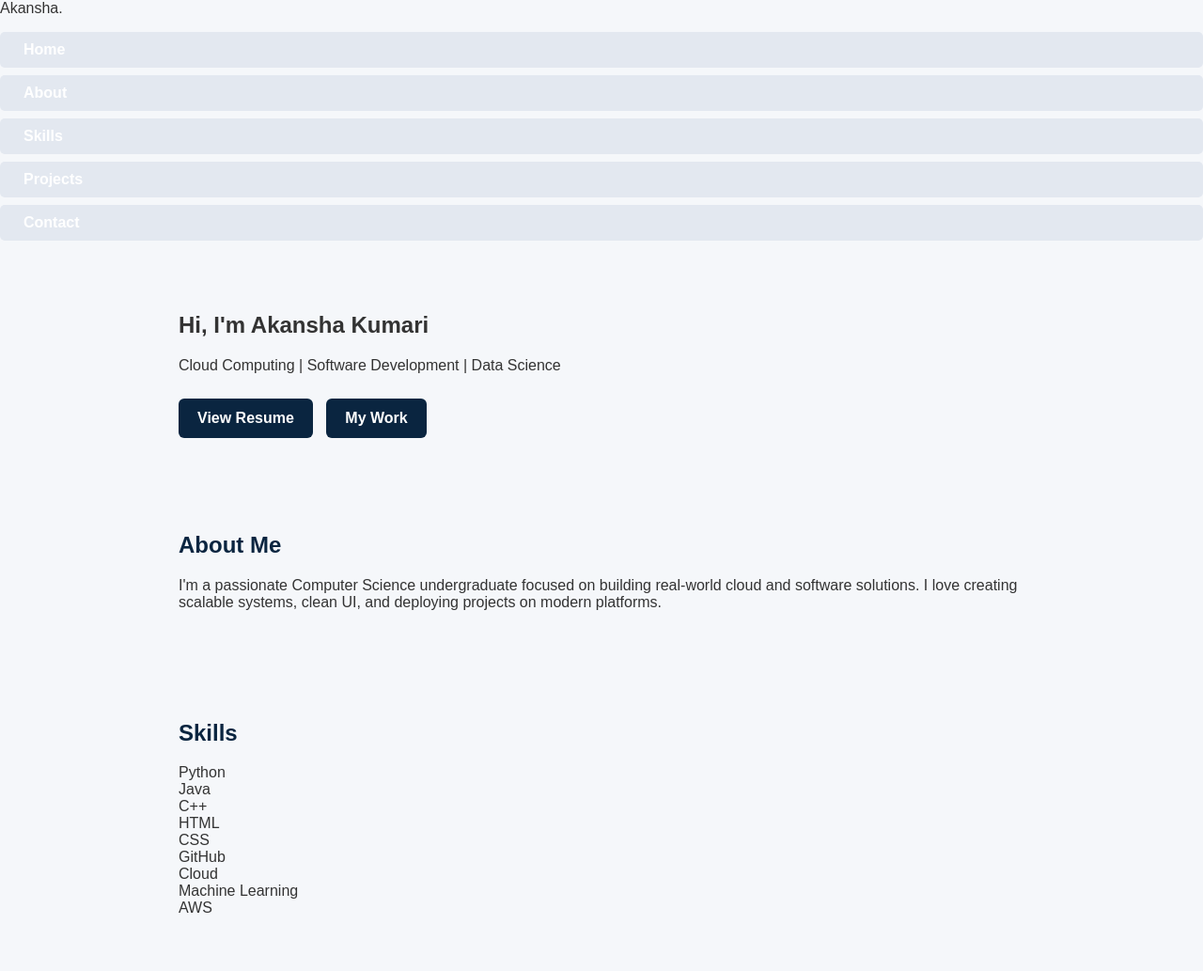
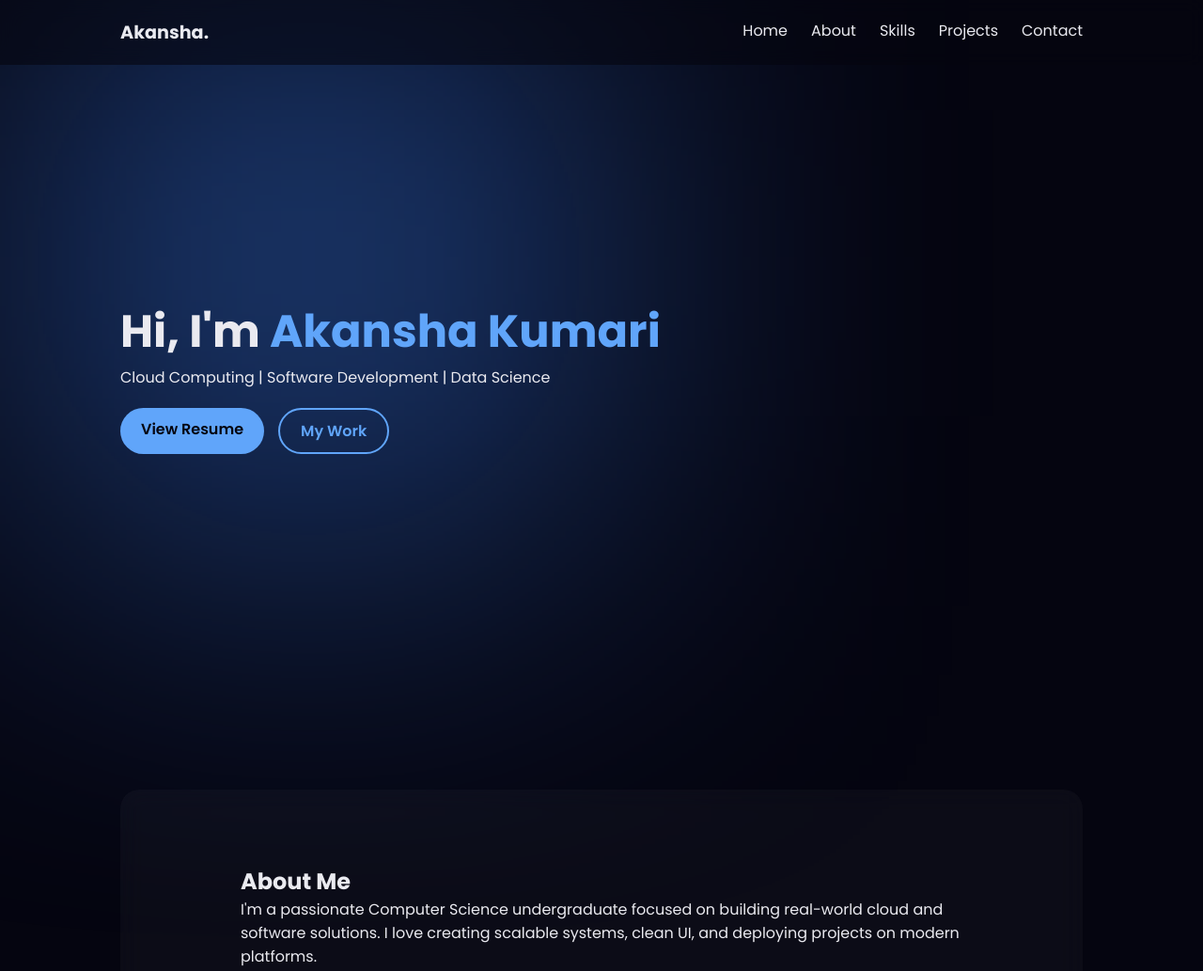
Before and after one commit to Akansha1780/Akansha_portfolio, a plain HTML site: page index.html in a window 1280 px wide. Shown: the top 1033 px of the page at 94% size. Drawn offline with Linux system fonts and the light colour scheme.

Commit message:
Update style.css

```diff
--- a/style.css
+++ b/style.css
@@ -1,73 +1,151 @@
-body {
-    margin: 0;
-    font-family: Arial, sans-serif;
-    background: #f5f7fa;
-    color: #333;
+*{
+  margin:0;
+  padding:0;
+  box-sizing:border-box;
+  font-family:'Poppins',sans-serif;
 }
 
-header {
-    background: #0a2540;
-    color: white;
-    padding: 30px;
-    text-align: center;
+body{
+  background:#050510;
+  color:#eaeaf0;
+  overflow-x:hidden;
 }
 
-nav a {
-    color: white;
-    margin: 0 15px;
-    text-decoration: none;
-    font-weight: bold;
+.bg-blur{
+  position:fixed;
+  width:400px;
+  height:400px;
+  background:#3b82f6;
+  filter:blur(200px);
+  top:10%;
+  left:10%;
+  z-index:-1;
 }
 
-section {
-    padding: 40px;
-    max-width: 900px;
-    margin: auto;
+nav{
+  position:fixed;
+  top:0;
+  width:100%;
+  display:flex;
+  justify-content:space-between;
+  padding:20px 10%;
+  background:rgba(5,5,16,0.6);
+  backdrop-filter:blur(10px);
+  z-index:1000;
 }
 
-h2 {
-    color: #0a2540;
+nav ul{
+  display:flex;
+  gap:25px;
+  list-style:none;
 }
 
-ul {
-    list-style: none;
-    padding: 0;
+nav a{
+  text-decoration:none;
+  color:#eaeaf0;
+  transition:.3s;
 }
 
-ul li {
-    background: #e3e8f0;
-    margin: 8px 0;
-    padding: 10px;
-    border-radius: 5px;
+nav a:hover{
+  color:#60a5fa;
 }
 
-.project-card {
-    background: white;
-    padding: 20px;
-    margin: 15px 0;
-    border-radius: 8px;
-    box-shadow: 0 0 10px rgba(0,0,0,0.05);
+.logo{
+  font-weight:700;
+  font-size:1.2rem;
 }
 
-.btn {
-    display: inline-block;
-    margin: 10px 10px 0 0;
-    padding: 12px 20px;
-    background: #0a2540;
-    color: white;
-    text-decoration: none;
-    border-radius: 6px;
-    font-weight: bold;
-    transition: 0.3s;
+.hero{
+  min-height:100vh;
+  display:flex;
+  align-items:center;
+  padding:0 10%;
 }
 
-.btn:hover {
-    background: #163a6b;
+.hero-content h1{
+  font-size:3rem;
 }
 
-footer {
-    background: #0a2540;
-    color: white;
-    text-align: center;
-    padding: 15px;
+.hero-content span{
+  color:#60a5fa;
 }
+
+.hero-btns{
+  margin-top:20px;
+  display:flex;
+  gap:15px;
+}
+
+.btn{
+  padding:10px 22px;
+  background:#60a5fa;
+  color:#050510;
+  text-decoration:none;
+  border-radius:30px;
+  font-weight:600;
+  transition:.3s;
+}
+
+.btn:hover{
+  transform:scale(1.05);
+}
+
+.btn.outline{
+  background:transparent;
+  border:2px solid #60a5fa;
+  color:#60a5fa;
+}
+
+section{
+  padding:80px 10%;
+}
+
+.glass{
+  background:rgba(255,255,255,0.03);
+  backdrop-filter:blur(12px);
+  border-radius:20px;
+  margin:40px 10%;
+}
+
+.skills-grid{
+  display:grid;
+  grid-template-columns:repeat(auto-fit,minmax(120px,1fr));
+  gap:15px;
+}
+
+.skills-grid div{
+  background:rgba(255,255,255,0.05);
+  padding:12px;
+  text-align:center;
+  border-radius:12px;
+  transition:.3s;
+}
+
+.skills-grid div:hover{
+  transform:translateY(-5px);
+  background:rgba(96,165,250,0.15);
+}
+
+.project-grid{
+  display:grid;
+  grid-template-columns:repeat(auto-fit,minmax(250px,1fr));
+  gap:20px;
+}
+
+.project-card{
+  background:rgba(255,255,255,0.05);
+  padding:20px;
+  border-radius:15px;
+  transition:.3s;
+}
+
+.project-card:hover{
+  transform:translateY(-8px);
+  box-shadow:0 10px 30px rgba(96,165,250,0.3);
+}
+
+footer{
+  text-align:center;
+  padding:30px;
+  opacity:.6;
+}
```
